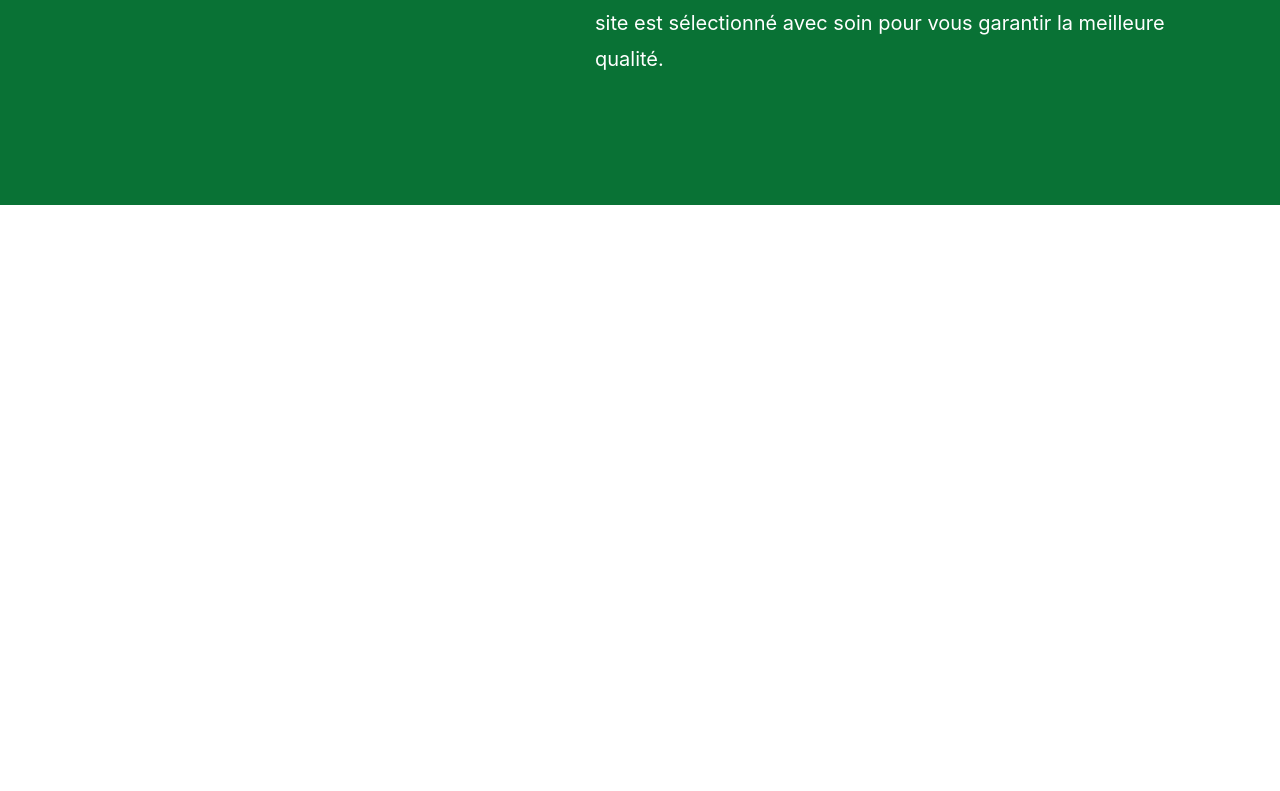
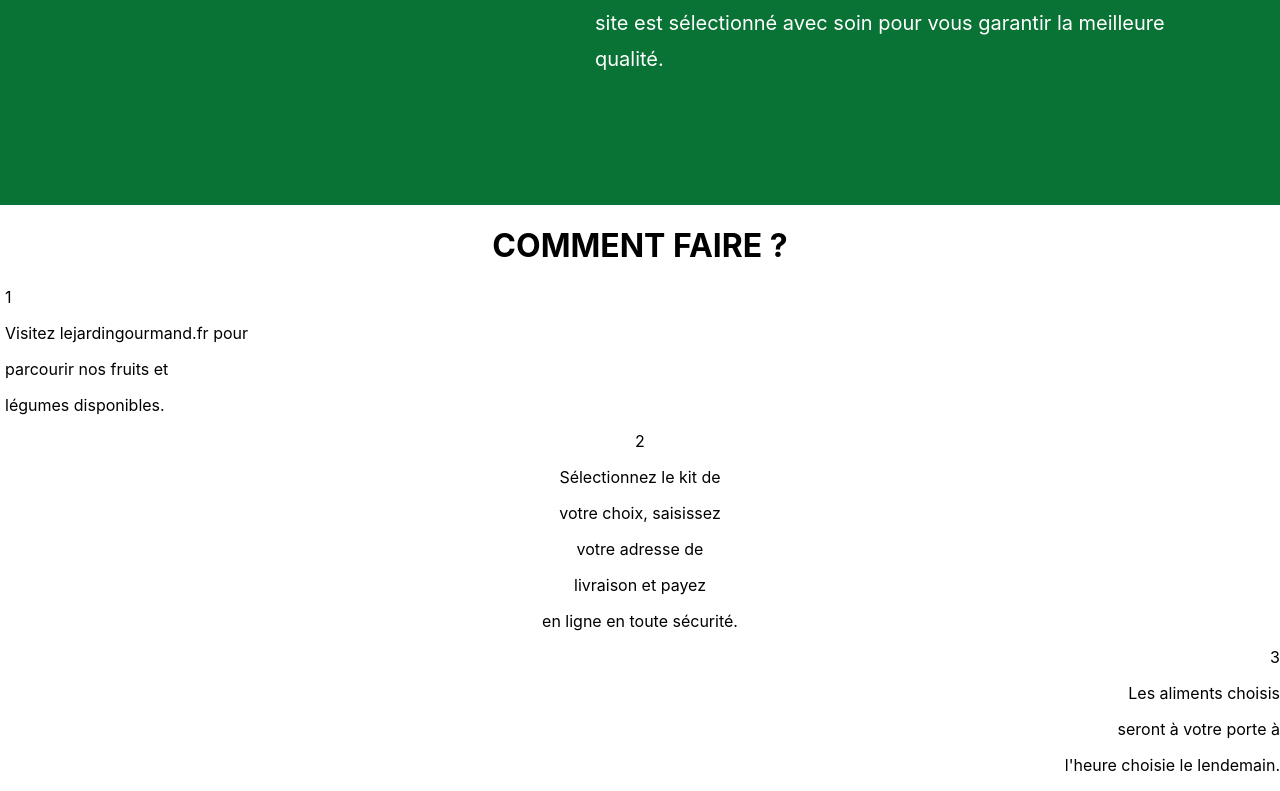
Before and after one commit to Faiz-git99/projetprofessionnel, a React (Create React App) app in the folder fruits-legumes/: page / in a window 1280 px wide. Shown: the part 704-1495 px from the top of the page. Before the commit the page ends 909 px from the top, so only its background shows below. Built offline with nearby package versions, Linux system fonts and the light colour scheme.

Commit message:
creation page comment faire

```diff
--- a/fruits-legumes/src/components/App.js
+++ b/fruits-legumes/src/components/App.js
@@ -3,6 +3,7 @@ import logo from '../logo.svg';
 import '../styles/App.css'
 import Navbar from './navbar';
 import Apropos from './apropos';
+import Fonctionnements from './Fonctionnement';
 
 function App() {
   return (
@@ -10,6 +11,7 @@ function App() {
 
       <Navbar/>
       <Apropos/>
+      <Fonctionnements/>
     </div>
   );
 }
--- /dev/null
+++ b/fruits-legumes/src/components/Fonctionnement.js
@@ -0,0 +1,47 @@
+// importe le css de fonctionnement
+import '../styles/fonctionnement.css'
+
+// le composant <fonctionnement/>
+function Fonctionnements(){
+
+
+    return(
+        <div className="fonctionnemment">
+            <h1 className="titre">Comment faire ?</h1>
+
+           <div className="prt1">
+             <p>1</p>
+                <p>
+            Visitez lejardingourmand.fr pour
+            </p>
+            <p>parcourir nos fruits et </p>
+            <p>
+                légumes disponibles.
+            </p>
+            </div>
+
+            <div className="prt2">
+
+                <p>2</p>
+                <p>Sélectionnez le kit de</p>
+                <p>votre choix, saisissez</p>
+                <p>votre adresse de</p>
+                <p>livraison et payez</p>
+                <p>en ligne en toute sécurité.</p>
+
+            </div>
+
+            <div className="prt3">
+
+                <p>3</p>
+                <p>Les aliments choisis</p>
+                <p>seront à votre porte à</p>
+                <p>l'heure choisie le lendemain.</p>
+
+            </div>
+
+        </div>
+    )
+}
+
+export default Fonctionnements;
--- /dev/null
+++ b/fruits-legumes/src/styles/fonctionnement.css
@@ -0,0 +1,18 @@
+.titre {
+text-align: center;
+text-transform: uppercase;
+}
+
+.prt1 {
+    text-align: left;
+    padding-left: 5px;
+}
+
+.prt2 {
+text-align: center;
+;
+}
+
+.prt3 {
+    text-align: right;
+}
```
